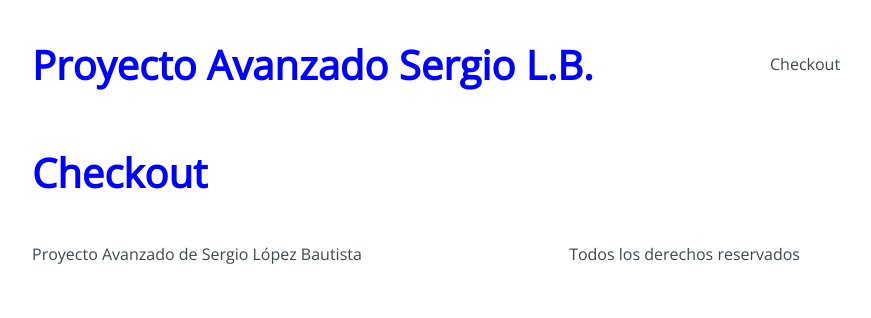
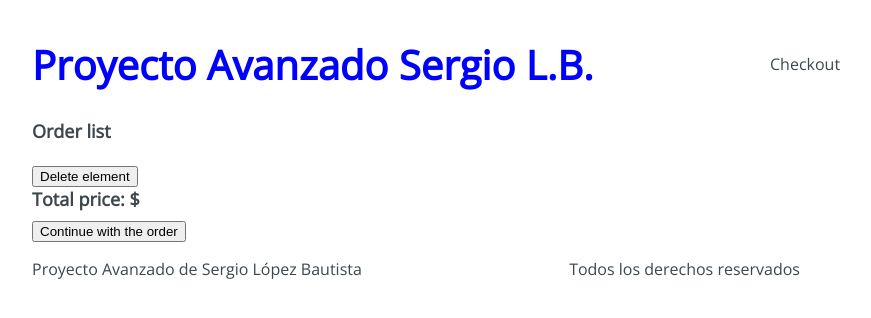
Before and after one commit to LBSergio/React_AP, a React app: page /checkout in a window 1280 px wide. Shown: the top 318 px of the page, without its empty margins (224-1095 px from the left). Built offline with nearby package versions, Linux system fonts and the light colour scheme.

Commit message:
Add checkout

```diff
--- a/src/containers/Checkout.jsx
+++ b/src/containers/Checkout.jsx
@@ -3,7 +3,32 @@ import '@Scomponents/Checkout.css';
 
 const Checkout = () => {
     return(
-        <h1>Checkout</h1>
+        <div className='Checkout'>
+            <div className='Checkout-content'>
+                <h3>Order list</h3>
+                <div className='Checkout-item'>
+                    <div className='Checkout-element'>
+                        <h4>
+
+                        </h4>
+                        <span>
+
+                        </span>
+                    </div>
+                    <button type='button'>
+                        Delete element
+                    </button>
+                </div>
+            </div>
+            <div className='Checkout-sidebar'>
+                <h3>
+                    Total price: $
+                </h3>
+                <button type='button'>
+                    Continue with the order
+                </button>
+            </div>
+        </div>
     );
 }
 
```
Also changed, not shown: src/components/Product.jsx (+9 -3 lines).
